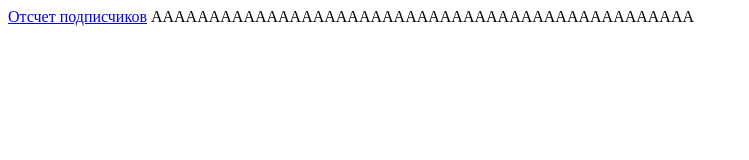
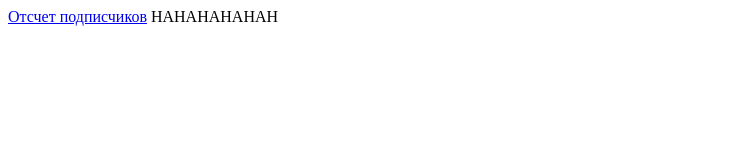
Before and after one commit to heyyouhere/heyyouhere.space, a plain HTML site: page index.html in a window 1280 px wide. Shown: the whole page, without its empty margins (0-749 px from the left). Drawn offline with Linux system fonts and the light colour scheme.

Commit message:
Update index.html

```diff
--- a/index.html
+++ b/index.html
@@ -3,6 +3,6 @@
 <title> Home Page </title>
 <body>
     <a href="./etvSubcountOverlay.html"> Отсчет подписчиков</a>
-    AAAAAAAAAAAAAAAAAAAAAAAAAAAAAAAAAAAAAAAAAAAAAAA
+    HAHAHAHAHAH
 </body>
 </head>
```
